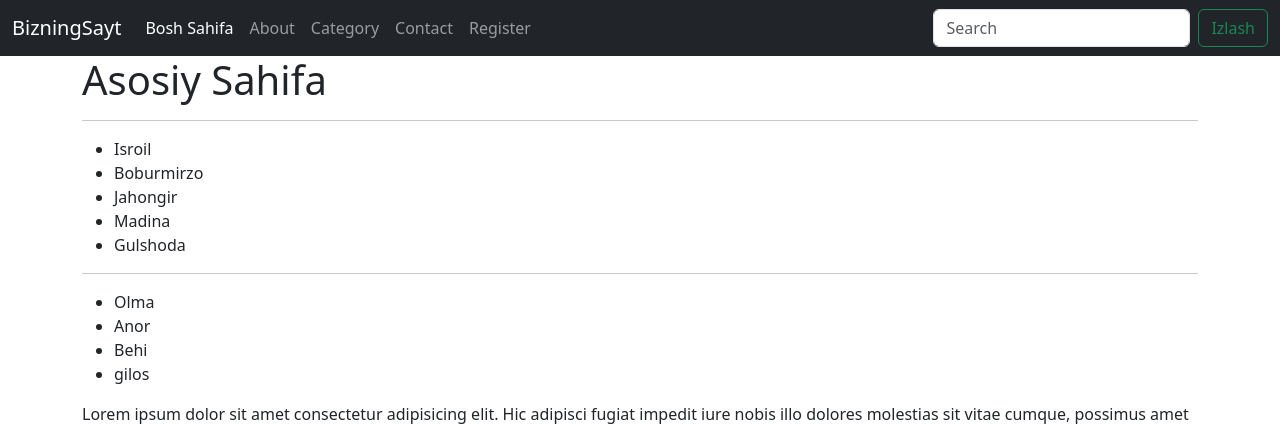
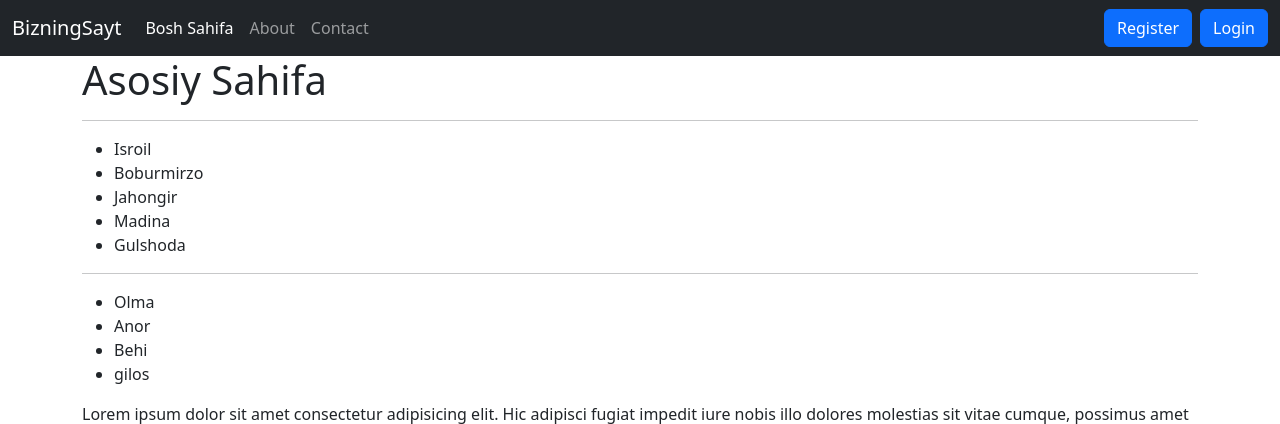
Before and after one commit to Winchestor2001/BackendOctober, a Django app: page / in a window 1280 px wide. Shown: the top 424 px of the page. Run offline with Django 4.2, Linux system fonts and the light colour scheme; some libraries are stand-ins or nearby versions.

Commit message:
login page

```diff
--- a/news/views.py
+++ b/news/views.py
@@ -2,6 +2,8 @@ from django.shortcuts import render
 from django.http import HttpResponse
 from news.models import *
 from django.contrib.auth.models import User
+from django.contrib.auth.decorators import login_required
+from django.contrib.auth import authenticate, login
 
 
 def home(request):
@@ -82,3 +84,7 @@ def check_username(request):
         text = 'Yoq'
 
     return HttpResponse(text)
+
+
+def login_page(request):
+    return render(request, 'login.html')
--- a/templates/basic/navbar.html
+++ b/templates/basic/navbar.html
@@ -13,20 +13,33 @@
               <li class="nav-item">
                 <a class="nav-link" href="{% url 'about-page'%}">About</a>
               </li>
+              {% if request.user.is_authenticated %}
               <li class="nav-item">
                 <a class="nav-link" href="{% url 'category-page'%}">Category</a>
               </li>
+              {% endif %}
               <li class="nav-item">
                 <a class="nav-link" href="{% url 'contact-page'%}">Contact</a>
               </li>
+            </ul>
+            <ul class="navbar-nav ms-auto">
+              {% if request.user.is_authenticated %}
               <li class="nav-item">
-                <a class="nav-link" href="{% url 'register-page'%}">Register</a>
+                <a class="btn btn-danger" href="#">Logout</a>
               </li>
+              {% else %}
+              <li class="nav-item">
+                <a class="btn btn-primary me-2" href="{% url 'register-page'%}">Register</a>
+              </li>
+              <li class="nav-item">
+                <a class="btn btn-primary" href="{% url 'login'%}">Login</a>
+              </li>
+              {% endif %}
             </ul>
-            <form class="d-flex" role="search">
+            <!-- <form class="d-flex" role="search">
               <input class="form-control me-2" type="search" placeholder="Search" aria-label="Search">
               <button class="btn btn-outline-success" type="submit">Izlash</button>
-            </form>
+            </form> -->
           </div>
         </div>
       </nav>
```
Also changed, not shown: templates/login.html (added, +18 -0 lines).
